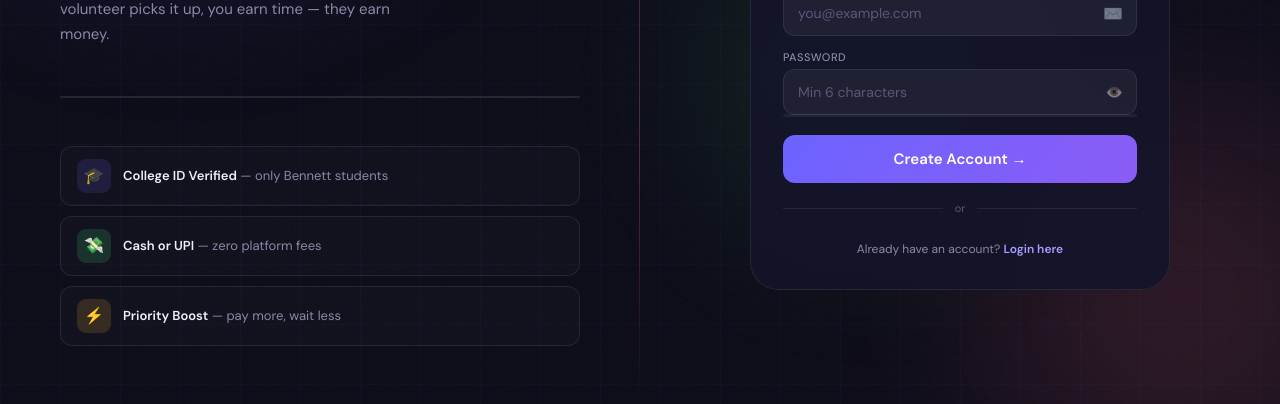
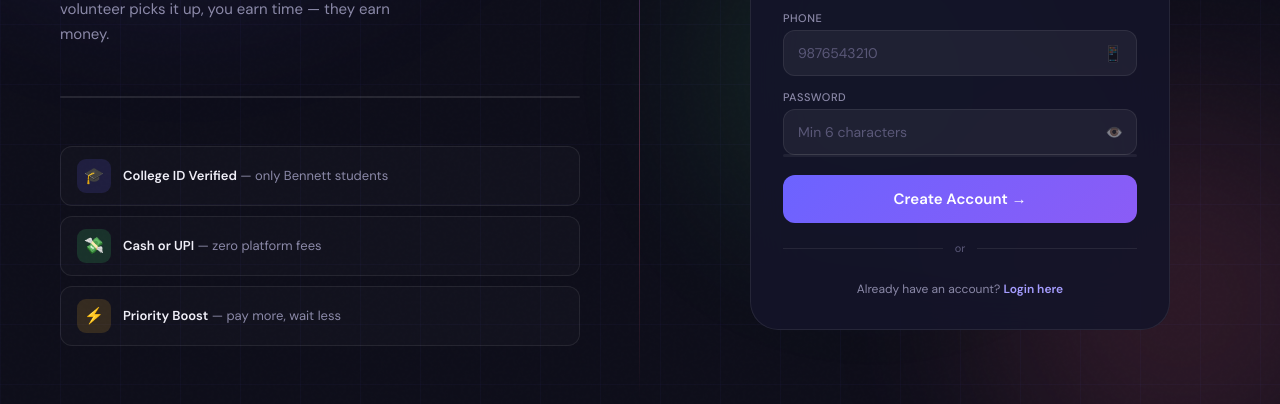
Before and after one commit to arnavchawla15/Helpify-Frontend, a plain HTML site: page login.html in a window 1280 px wide. Shown: the part 396-800 px from the top of the page. Drawn offline with Linux system fonts and the light colour scheme; no server answers.

Commit message:
Update login.html

```diff
--- a/login.html
+++ b/login.html
@@ -102,6 +102,14 @@
                   <input class="field-input" type="email" id="signupEmail" placeholder="you@example.com" required
                     autocomplete="email" />
                   <span class="field-icon">✉️</span>
+                </div>
+              </div>
+              <div class="field-wrap">
+                <label class="field-label">Phone</label>
+                <div class="field-input-wrap">
+                  <input class="field-input" type="text" id="signupPhone" placeholder="9876543210" required
+                    minlength="10" maxlength="10" pattern="[0-9]{10}" autocomplete="tel" />
+                  <span class="field-icon">📱</span>
                 </div>
               </div>
               <div class="field-wrap">
```
